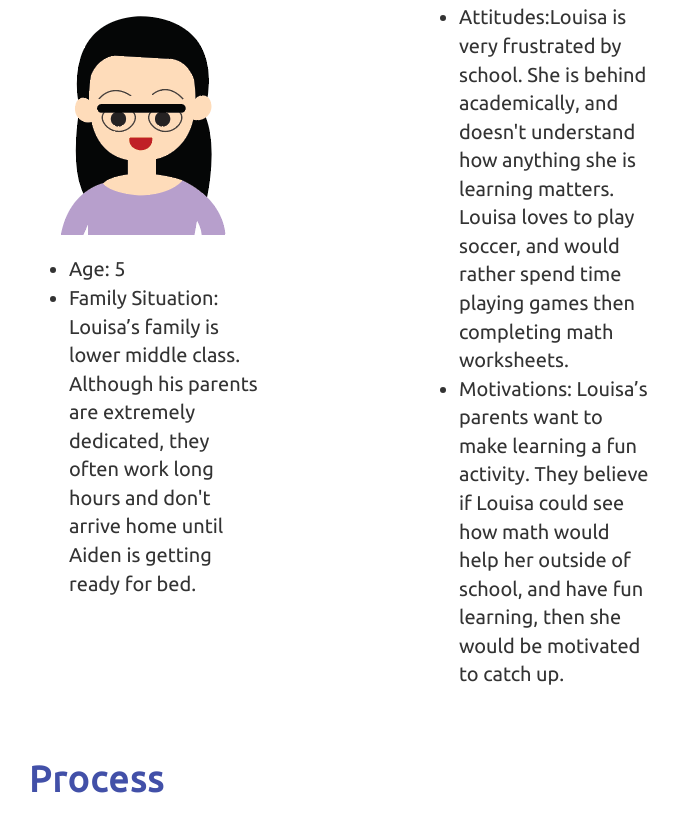
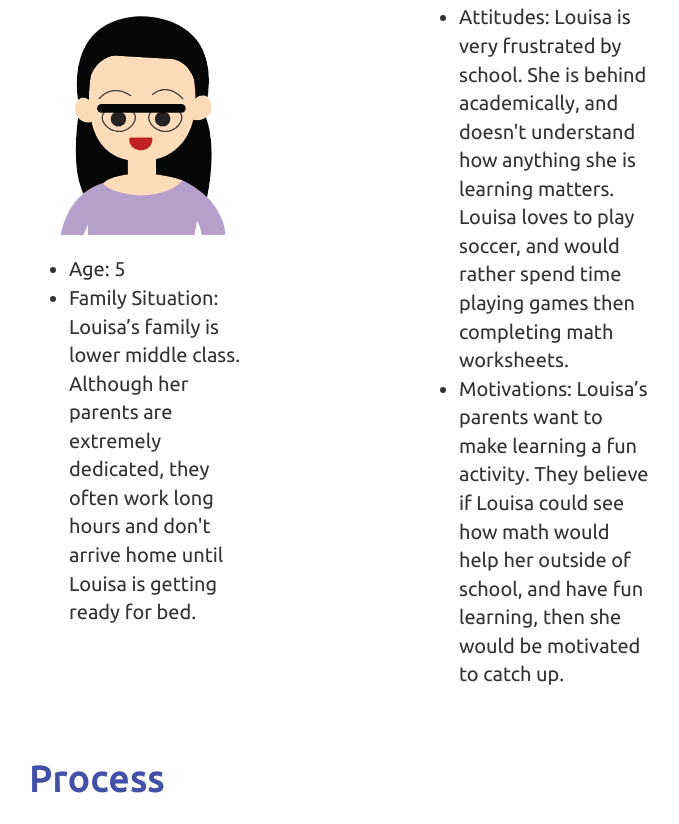
Before and after one commit to rsfarkas/cashmerehoodie, a website: page posts/post6.html in a window 1280 px wide. Shown: the part 2279-3103 px from the top of the page, without its empty margins (236-915 px from the left). Drawn offline with nearby package versions, Linux system fonts and the light colour scheme.

Commit message:
text adjustments

```diff
--- a/posts/post6.html
+++ b/posts/post6.html
@@ -140,12 +140,12 @@
                          <a href="#"><img class="img-responsive"  src="../img/Louisa.png" alt="Louisa"></a>
                          <ul>
                          <li> Age: 5</li>
-                            <li>Family Situation: Louisa’s family is lower middle class. Although his parents are            extremely dedicated, they often work long hours and don't arrive home until Aiden is        getting ready for bed.</li>
+                            <li>Family Situation: Louisa’s family is lower middle class. Although her parents are extremely dedicated, they often work long hours and don't arrive home until Louisa is getting ready for bed.</li>
                             </ul>
                          </div>
                         <div class="col-lg-4 col-lg-offset-2 col-md-5 col-md-offset-1">
                             <ul>
-                            <li>Attitudes:Louisa is very frustrated by school. She is behind academically, and doesn't        understand how anything she is learning matters. Louisa loves to play soccer, and would rather spend time playing games then completing math worksheets.</li>
+                            <li>Attitudes: Louisa is very frustrated by school. She is behind academically, and doesn't understand how anything she is learning matters. Louisa loves to play soccer, and would rather spend time playing games then completing math worksheets.</li>
                             <li>Motivations: Louisa’s parents want to make learning a fun activity. They believe if Louisa could see how math would help her outside of school, and have fun learning, then she would be motivated to catch up.</li>
                             </ul>
                             </div>
```
